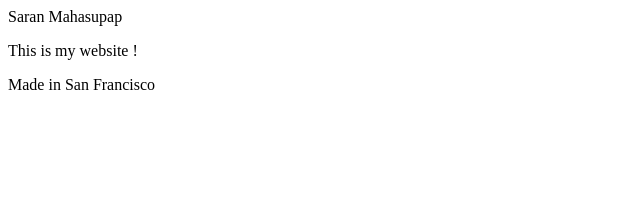
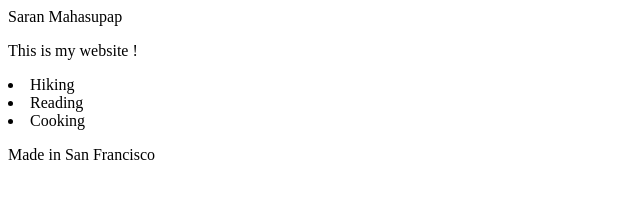
Before and after one commit to Saranm25/fewd, a plain HTML site: page index.html in a window 1280 px wide. Shown: the whole page, without its empty margins (0-640 px from the left). Drawn offline with Linux system fonts and the light colour scheme.

Commit message:
Adding UI

```diff
--- a/index.html
+++ b/index.html
@@ -7,6 +7,11 @@
   <p>
     This is my website !
   </p>
+<ui>
+  <li>Hiking</li>
+  <li>Reading</li>
+  <li>Cooking</li>
+</ui>
 </main>
 <footer>
   <p>
```
